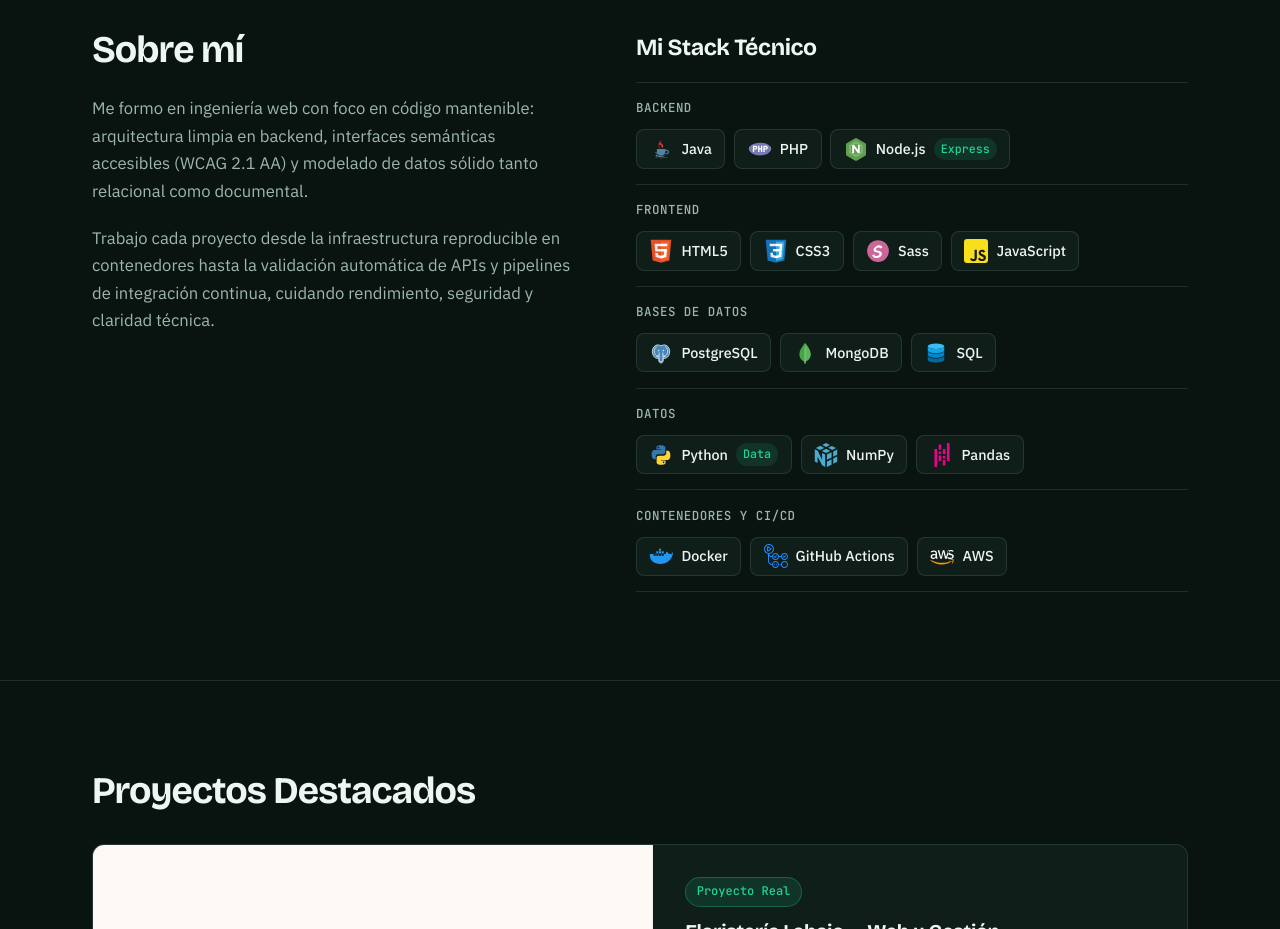
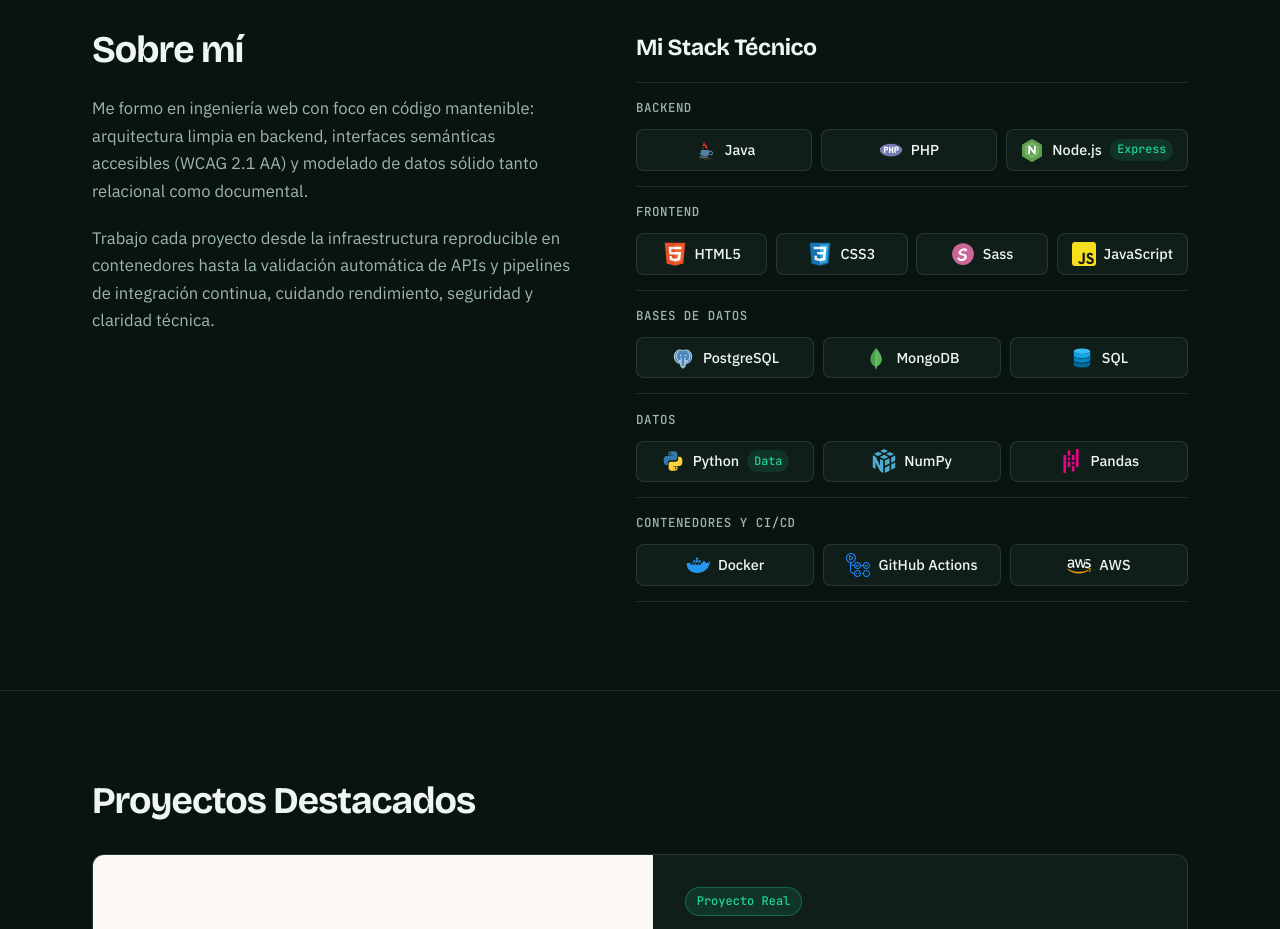
Before and after one commit to pablotome8/pablotome8.github.io, a plain HTML site: page index.html in a window 1280 px wide. Shown: the part 860-1789 px from the top of the page. Drawn offline with nearby package versions, Linux system fonts and the light colour scheme.

Commit message:
style(stack): distribute and center skill items across full container width

```diff
--- a/styles.css
+++ b/styles.css
@@ -474,15 +474,19 @@ code {
 .stack-items {
   display: flex;
   flex-wrap: wrap;
+  justify-content: center;
+  width: 100%;
   gap: 0.55rem;
   list-style: none;
 }
 
 .stack-item {
+  flex: 1 1 120px;
   display: inline-flex;
   align-items: center;
+  justify-content: center;
   gap: 0.5rem;
-  padding: 0.42rem 0.78rem;
+  padding: 0.48rem 0.85rem;
   background-color: var(--bg-surface);
   border: 1px solid var(--border-subtle);
   border-radius: var(--radius-sm);
```
